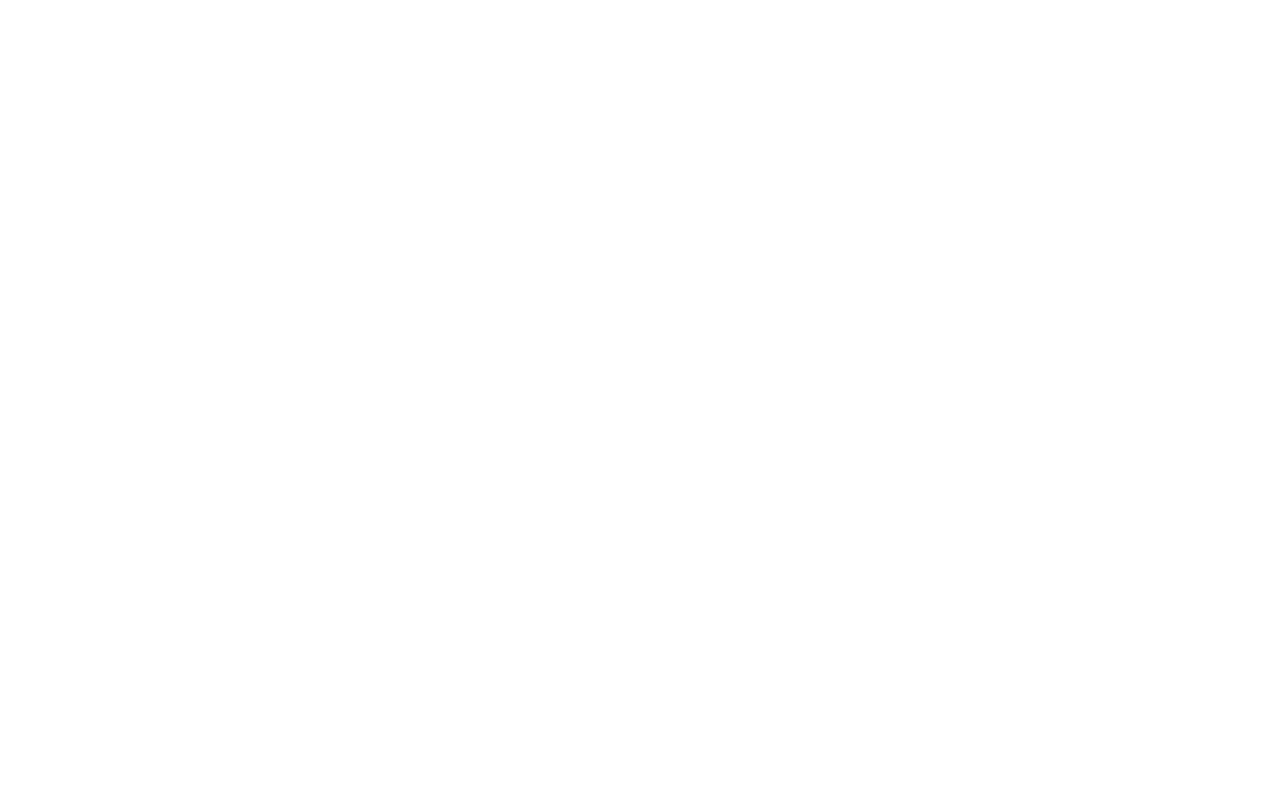
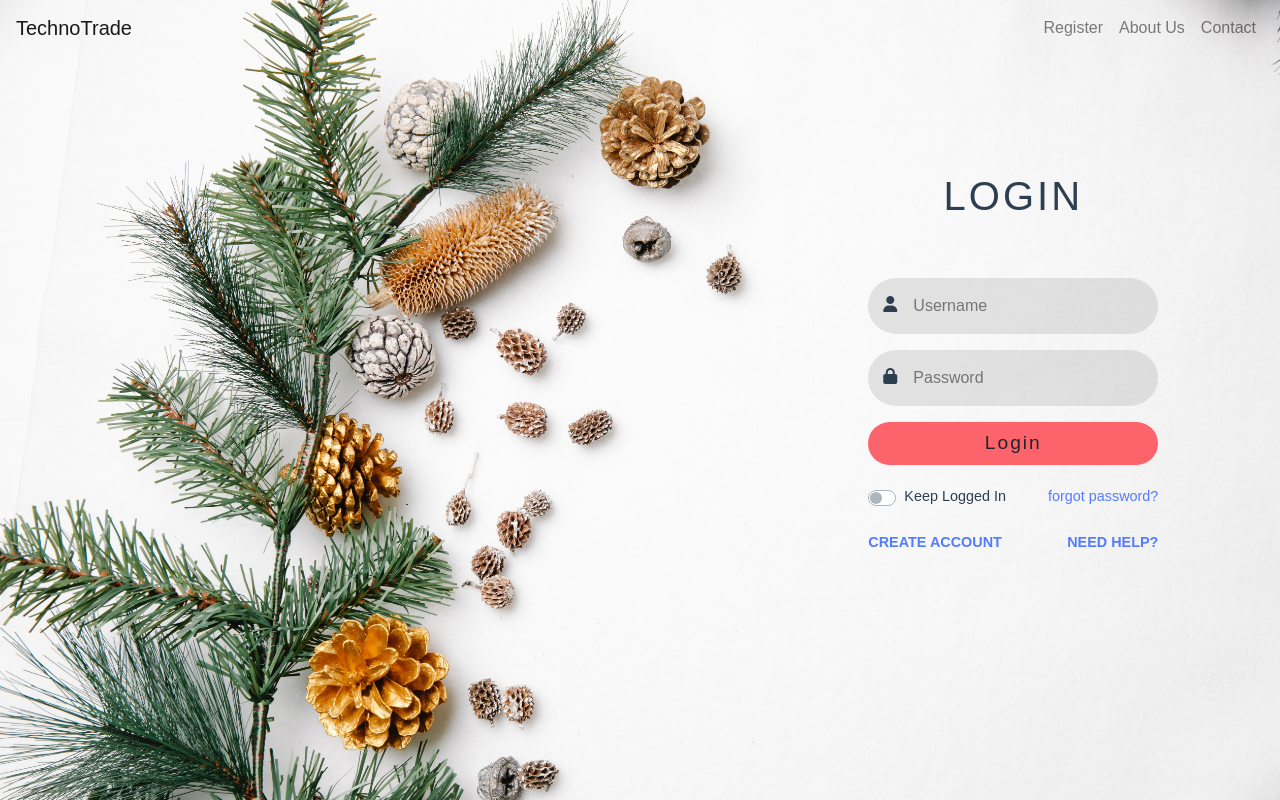
Before and after one commit to ABSOLUTE-ZER0/technotrade, a Vue app: page /login in a window 1280 px wide. Built offline with nearby package versions, Linux system fonts and the light colour scheme.

Commit message:
created login page

```diff
--- a/public/index.html
+++ b/public/index.html
@@ -3,6 +3,7 @@
   <head>
     <meta charset="utf-8">
     <meta http-equiv="X-UA-Compatible" content="IE=edge">
+    <script src="https://kit.fontawesome.com/6afec0209b.js" crossorigin="anonymous"></script>
     <meta name="viewport" content="width=device-width,initial-scale=1.0">
     <link rel="icon" href="<%= BASE_URL %>favicon.ico">
     <title><%= htmlWebpackPlugin.options.title %></title>
--- a/src/App.vue
+++ b/src/App.vue
@@ -12,7 +12,6 @@
   -moz-osx-font-smoothing: grayscale;
   text-align: center;
   color: #2c3e50;
-  background-color: rgb(240, 240, 240);
 }
 
 #nav {
--- a/src/components/HeaderTop.vue
+++ b/src/components/HeaderTop.vue
@@ -9,7 +9,6 @@
           </b-nav-item>
         </b-navbar-nav>
 
-        <!-- Right aligned nav items -->
         <b-navbar-nav style="text-align: center" class="d-none d-lg-flex right">
           <b-nav-item class="nav-item" href="#"><img class="navtop-img" src="@/assets/mobile.png"> Download App
           </b-nav-item>
@@ -32,7 +31,12 @@
       </b-navbar>
     </div>
     <div class="button">
-      <b-button class="signin-btn" variant="outline-warning">Sign In</b-button>
+      <b-button-group>
+      <b-dropdown variant="outline-warning" class="signin-btn" right text="Sign In">
+      <b-dropdown-item href="/login">Login</b-dropdown-item>
+      <b-dropdown-item href="/register/buyer">Register</b-dropdown-item>
+    </b-dropdown>
+      </b-button-group>
     </div>
 
 
--- a/src/router/index.js
+++ b/src/router/index.js
@@ -1,6 +1,8 @@
 import Vue from 'vue'
 import VueRouter from 'vue-router'
 import Home from '../views/Home.vue'
+import Login from '../views/Login.vue'
+import Register from '../views/Register.vue'
 
 Vue.use(VueRouter)
 
@@ -9,6 +11,16 @@
     path: '/',
     name: 'Home',
     component: Home
+  },
+  {
+    path: '/login',
+    name: 'Login',
+    component: Login
+  },
+  {
+    path: '/register',
+    name: 'Register',
+    component: Register
   }
 ]
 
--- a/src/views/Home.vue
+++ b/src/views/Home.vue
@@ -109,6 +109,8 @@
 <style scoped>
   .main-container {
     padding: 0 10%;
+      background-color: rgb(240, 240, 240);
+
   }
 
 
--- /dev/null
+++ b/src/views/Login.vue
@@ -0,0 +1,161 @@
+<template>
+	<b-container class="main" fluid>
+
+		<b-row>
+			<b-navbar class="nav-bar">
+				<b-navbar-brand href="/">TechnoTrade</b-navbar-brand>
+				<b-navbar-nav class="nav-items">
+					<b-nav-item href="/register">Register</b-nav-item>
+					<b-nav-item href="/about">About Us</b-nav-item>
+					<b-nav-item href="/contact">Contact</b-nav-item>
+				</b-navbar-nav>
+			</b-navbar>
+		</b-row>
+
+		<b-row>
+			<b-col offset-lg="8" lg="3">
+				<h1 class="title">LOGIN</h1>
+				<form class="main-form" action="#" method="post">
+					<div class="form">
+						<span class="fa fa-user" aria-hidden="true"></span>
+						<div class="input-div">
+							<input class="input" name="text1" id="text1" type="text" value="" placeholder="Username" required="">
+						</div>
+					</div>
+					<div class="form">
+						<span class="fa fa-lock" aria-hidden="true"></span>
+						<div class="input-div">
+							<input name="password" class="input" id="myInput" type="Password" placeholder="Password">
+						</div>
+					</div>
+					<div class="input-div">
+						<button type="submit" class="btn">Login</button>
+					</div>
+					<div class="logged-div">
+						<b-form-checkbox class="loggedin" name="check-button" switch>Keep Logged In</b-form-checkbox>
+						<a href="#" class="forgotpassword">forgot password?</a>
+					</div>
+					<div class="logged-div">
+						<a href="/register" class="register">Create Account</a>
+						<a href="#" class="help">NEED HELP?</a>
+					</div>
+				</form>
+
+			</b-col>
+
+
+
+
+		</b-row>
+	</b-container>
+</template>
+
+<style scoped>
+	.nav-items {
+		margin-left: auto;
+	}
+
+	.title{
+		font-family: fantasy;
+		letter-spacing: 3px;
+		margin-top: 40%;
+	}
+
+	.nav-bar {
+		width: 100%;
+	}
+
+	.main {
+		background-image: url("../assets/login.jpg");
+		background-size: cover;
+		height: 100vh;
+		font-family: 'Mukta', sans-serif;
+	}
+
+	.form {
+		display: flex;
+		margin: 1em 0;
+		background-color: rgba(128, 128, 128, 0.2);
+		border-radius: 2em;
+	}
+
+	.form span {
+		flex: 1;
+		line-height: 3em;
+		margin-top: 0.1em;
+		text-align: right;
+	}
+
+	.main-form {
+		margin-top: 20%;
+
+	}
+
+	.input {
+		padding: 1em;
+		background-color: transparent;
+		border: 0;
+		width: 100%;
+	}
+
+	.input:focus {
+		outline: 0;
+	}
+
+	.input-div {
+		flex: 4 50%;
+
+	}
+
+	.btn {
+		background-color: rgb(252 99 107);
+		width: 100%;
+		border-radius: 2em;
+		font-size: 1.2em;
+		letter-spacing: 2px;
+	}
+
+	.logged-div {
+		display: flex;
+		margin-top: 1.5em;
+		width: 100%;
+		font-size: 0.9em;
+	}
+
+	.forgotpassword {
+		color: rgb(83, 123, 255);
+		margin-left: auto;
+	}
+
+	.register {
+		text-transform: uppercase;
+		font-weight: bold;
+		color: rgb(83, 123, 255);
+
+	}
+
+	.help {
+		text-transform: uppercase;
+		font-weight: bold;
+		margin-left: auto;
+		color: rgb(83, 123, 255);
+
+	}
+
+
+  @media (max-width: 768px){
+		.main{
+					background-size: unset;
+					font-size: 0.8em;
+
+		}
+
+
+	.title{
+		margin-top: 25%;
+	}
+
+	}
+
+
+</style>
```
Also changed, not shown: src/assets/login.jpg (added), src/views/Register.vue (added).
